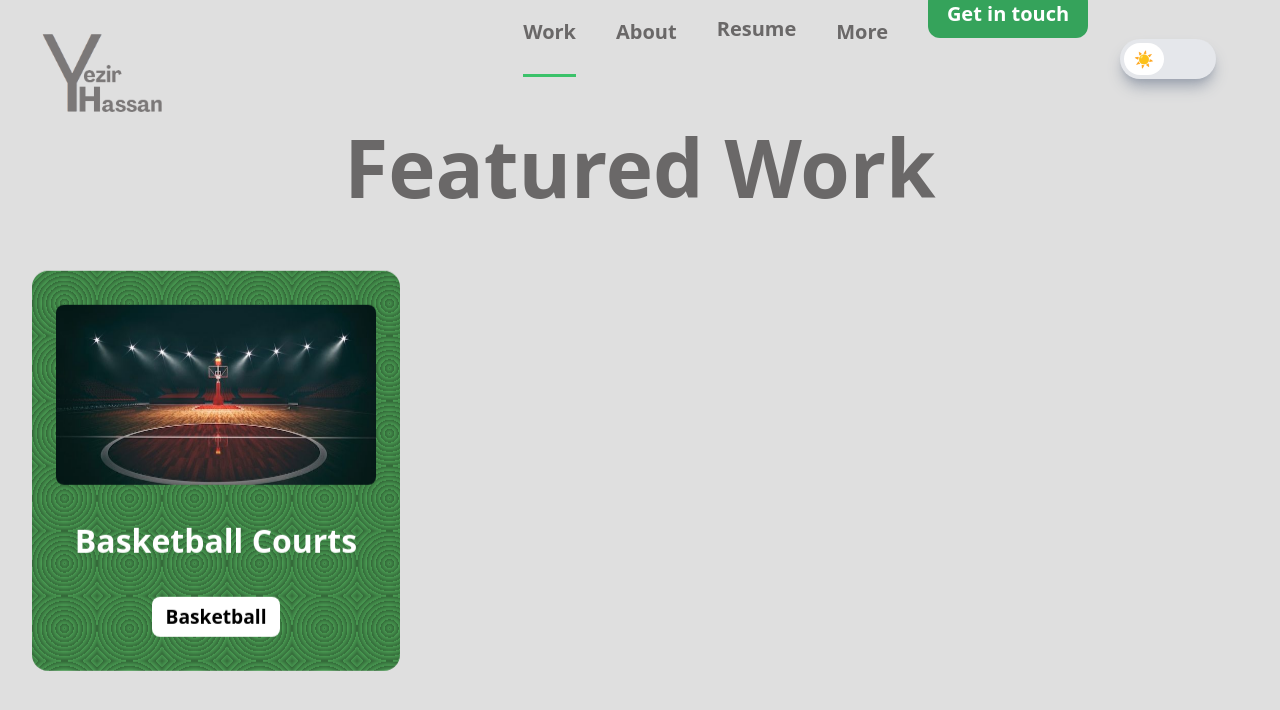
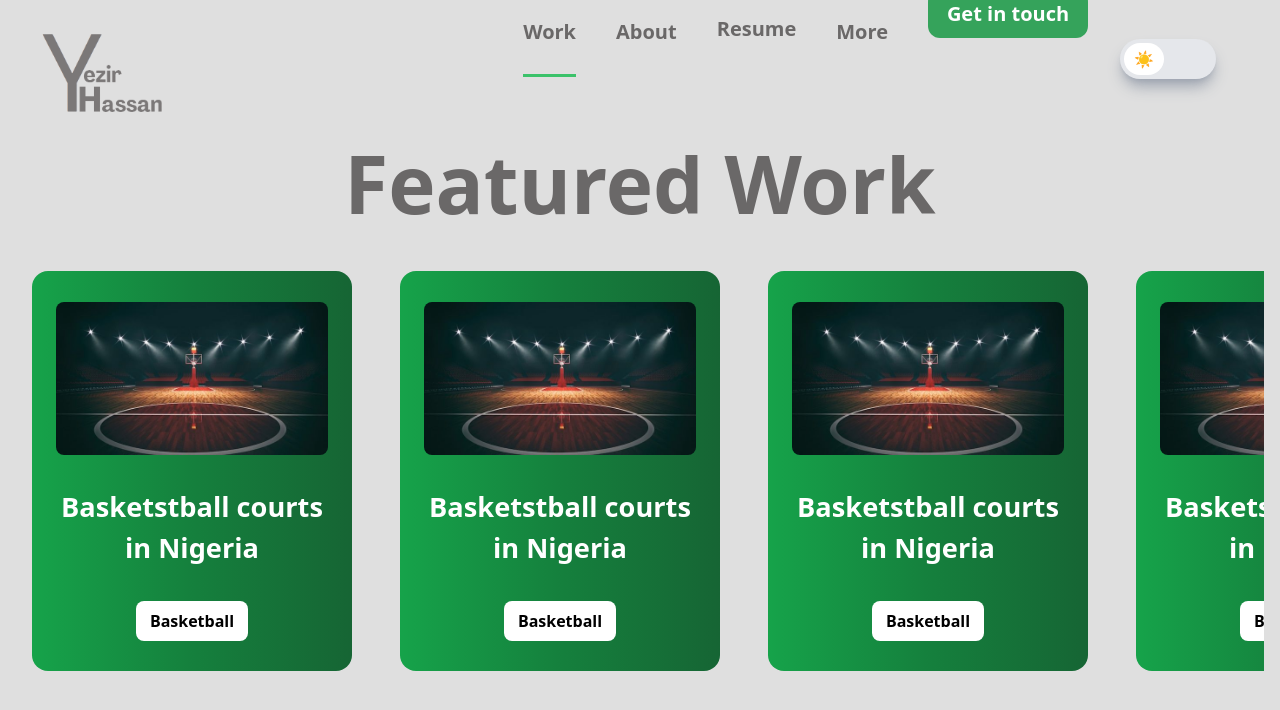
Before and after one commit to grzdev/yezirhassan, a SvelteKit app: page /work in a window 1280 px wide. Shown: the top 710 px of the page. Built offline with nearby package versions, Linux system fonts and the light colour scheme.

Commit message:
Second draft/api creation

```diff
--- a/src/components/Navbar.svelte
+++ b/src/components/Navbar.svelte
@@ -145,19 +145,19 @@
           <div class="flex flex-col gap-[2rem] items-center justify-center">
             <div class="flex flex-col gap-[2rem] items-center justify-center">
               <a
-                href="/"
+                href="/work"
                 class="text-[#6a6868] dark:text-[#989898] hover:text-black dark:hover:text-white transition duration-500 ease-in-out mt-[3rem] px-3 py-2 rounded-md text-2xl sm:text-3xl font-semibold"
                 in:fly={{ y: 200, duration: 700 }}
                 out:fly={{ y: 200, duration: 2000 }}>Work</a
               >
               <a
-                href="/work"
+                href="/about"
                 class="text-[#6a6868] dark:text-[#989898] hover:text-black dark:hover:text-white transition duration-500 ease-in-out px-3 py-2 rounded-md text-2xl sm:text-3xl font-semibold"
                 in:fly={{ y: 200, duration: 1000 }}
                 out:fly={{ y: 200, duration: 1500 }}>About</a
               >
               <a
-                href="/about"
+                href=""
                 class="text-[#6a6868] dark:text-[#989898] hover:text-black dark:hover:text-white transition duration-500 ease-in-out px-3 py-2 rounded-md text-2xl sm:text-3xl font-semibold"
                 in:fly={{ y: 200, duration: 1300 }}
                 out:fly={{ y: 200, duration: 1000 }}>Resume</a
--- a/src/components/WorkCard.svelte
+++ b/src/components/WorkCard.svelte
@@ -1,77 +1,65 @@
-<script>
+<script lang="ts">
   import WorkImg from "../image/workImg.jpeg";
+  import type { Work } from "../components/workInterface";
+  export let work: Work[] = [];
 </script>
 
-<div
-  class="flex flex-row gap-[3rem] p-[2rem] overflow-x-auto custom-scrollbar mt-[-1rem] move-container"
->
+{#each work as work (work.id)}
   <div class="flip-container mt-[2rem] move-from-buttom">
     <div class="flip-card">
       <div
-        class="flip-front gap-[2rem] justify-center items-center flex flex-col bg-green-800 container"
+        class="flip-front gap-[1.7rem] sm:gap-[2rem] md:gap-[2rem] justify-center items-center flex flex-col bg-green-800 bg-gradient-to-r from-green-600 via-green-700 to-green-800"
       >
         <div>
           <img
             src={WorkImg}
             alt=""
-            class="w-[14rem] sm:w-[20rem] md:w-[20rem] rounded-lg"
+            class="w-[13rem] sm:w-[17rem] md:w-[17rem] rounded-lg"
           />
         </div>
         <h1
-          class="text-[1.4rem] sm:text-[2rem] md:text-[2rem] font-bold text-white"
+          class="text-[1.2rem] sm:text-[1.7rem] md:text-[1.7rem] font-bold text-white w-[13rem] sm:w-[18rem] md:w-[18rem]"
         >
-          Basketball Courts
+          <!-- Basketball Courts in Nigeria -->
+          {work.topic}
         </h1>
         <div
-          class="w-[6rem] sm:w-[8rem] md:w-[8rem] h-[2rem] sm:h-[2.5rem] md:h-[2.5rem] rounded-lg bg-[white] justify-center items-center flex"
+          class="w-[6rem] sm:w-[7rem] md:w-[7rem] h-[2rem] sm:h-[2.5rem] md:h-[2.5rem] rounded-lg bg-[white] justify-center items-center flex"
         >
-          <h1
-            class="text-[1rem] sm:text-[1.2rem] md:text-[1.2rem] font-semibold text-black"
-          >
-            Basketball
+          <h1 class="text-[1rem] font-semibold text-black">
+            {work.category}
           </h1>
         </div>
       </div>
       <div
-        class="flip-back justify-center items-center flex flex-col gap-[1rem] sm:gap-[2rem] md:gap-[2rem] bg-green-800"
+        class="flip-back text-white justify-center items-center flex flex-col gap-[1rem] sm:gap-[2rem] md:gap-[2rem] bg-green-900"
       >
-        <div class="flex flex-row gap-[2rem]">
+        <div class="flex flex-row gap-[1rem]">
           <h1 class="text-[1rem] sm:text-[1.2rem] md:text-[1.2rem] font-medium">
-            7 mins read
+            {work.minread} read
           </h1>
           <h1 class="text-[1rem] sm:text-[1.2rem] md:text-[1.2rem] font-medium">
-            November 20
+            {work.datePosted}
           </h1>
         </div>
         <p
-          class="w-[16rem] sm:w-[18rem] md:w-[18rem] text-[1.1rem] font-medium"
+          class="w-[13rem] sm:w-[18rem] md:w-[18rem] text-[1.1rem] font-medium"
         >
-          Lorem ipsum dolor sit amet, consectetur adipisicing elit. Labore,
-          Lorem ipsum dolor sit amet, consectetur adipisicing elit. Labore,
-          Lorem ipsum dolor sit amet
+          {work.desc}
         </p>
-        <h1
-          class="text-[1rem] sm:text-[1.2rem] md:text-[1.2rem] font-medium underline decoration-solid"
-        >
-          Read full article →
-        </h1>
+        <a href={work.link}>
+          <h1
+            class="text-[1rem] sm:text-[1.2rem] md:text-[1.2rem] font-medium underline decoration-solid"
+          >
+            Read full article →
+          </h1>
+        </a>
       </div>
     </div>
   </div>
-</div>
+{/each}
 
 <style>
-  .container {
-    width: 100%;
-    height: 100%;
-    /* Add your background pattern here */
-    background-image: repeating-radial-gradient(
-      #499a52 80%,
-      #346939 90%,
-      #499a52 90%
-    );
-    background-size: 65px 65px;
-  }
   .move-from-buttom {
     animation: moveFromBottomRight4 0.5s ease-in-out;
   }
@@ -102,10 +90,6 @@
     }
   }
 
-  .move-from-buttom3 {
-    animation: moveFromBottomRight3 1.3s ease-in-out;
-  }
-
   @keyframes moveFromBottomRight3 {
     0% {
       transform: translate(10%, 60%);
@@ -119,7 +103,7 @@
 
   .flip-card {
     position: relative;
-    width: 23rem;
+    width: 20rem;
     height: 25rem;
     transition: transform 0.5s;
     transform-style: preserve-3d;
@@ -128,7 +112,7 @@
   @media (max-width: 640px) {
     /* Set different width and height for smaller screens */
     .flip-card {
-      width: 17rem;
+      width: 15rem;
       height: 19rem;
     }
   }
@@ -154,18 +138,4 @@
     /* background-color: #1a2c50; */
     border-radius: 1rem;
   }
-
-  .move-container {
-    animation: move 2.5s ease-in-out infinite;
-  }
-
-  @keyframes move {
-    0%,
-    100% {
-      transform: translateY(0);
-    }
-    50% {
-      transform: translateY(-9px);
-    }
-  }
 </style>
--- /dev/null
+++ b/src/components/featuredWork.json
@@ -0,0 +1,44 @@
+{
+    "work":[
+        {
+            "id": 1,
+            "img": "/image/workImg.jpeg",
+            "topic": "Basketstball courts in Nigeria",
+            "category": "Basketball",
+            "minread": "7 mins",
+            "datePosted": "Nov 5",
+            "desc": "Lorem ipsum dolor sit amet, consectetur adipisicing elit. Labore, Lorem ipsum dolor sit amet, consectetur adipisicing elit. Labore,",
+            "link": "https://damioyeniyi.netlify.app/projects"
+        },
+        {
+            "id": 2,
+            "img": "/image/workImg.jpeg",
+            "topic": "Basketstball courts in Nigeria",
+            "category": "Basketball",
+            "minread": "7 mins",
+            "datePosted": "Nov 5",
+            "desc": "Lorem ipsum dolor sit amet, consectetur adipisicing elit. Labore, Lorem ipsum dolor sit amet, consectetur adipisicing elit. Labore,",
+            "link": "https://damioyeniyi.netlify.app/projects"
+        },
+        {
+            "id": 3,
+            "img": "/image/workImg.jpeg",
+            "topic": "Basketstball courts in Nigeria",
+            "category": "Basketball",
+            "minread": "7 mins",
+            "datePosted": "Nov 5",
+            "desc": "Lorem ipsum dolor sit amet, consectetur adipisicing elit. Labore, Lorem ipsum dolor sit amet, consectetur adipisicing elit. Labore,",
+            "link": "https://damioyeniyi.netlify.app/projects"
+        },
+        {
+            "id": 4,
+            "img": "/image/workImg.jpeg",
+            "topic": "Basketstball courts in Nigeria",
+            "category": "Basketball",
+            "minread": "7 mins",
+            "datePosted": "Nov 5",
+            "desc": "Lorem ipsum dolor sit amet, consectetur adipisicing elit. Labore, Lorem ipsum dolor sit amet, consectetur adipisicing elit. Labore,",
+            "link": "https://damioyeniyi.netlify.app/projects"
+        }
+    ]
+}
--- /dev/null
+++ b/src/components/workInterface.ts
@@ -0,0 +1,10 @@
+export interface Work {
+    id: number;
+    img: string;
+    topic: string;
+    category: string;
+    minread: string
+    datePosted: string;
+    desc: string;
+    link: string;
+}
--- a/src/modules/Work.svelte
+++ b/src/modules/Work.svelte
@@ -1,20 +1,40 @@
-<script>
+<script lang="ts">
   import { fade } from "svelte/transition";
   import WorkCard from "../components/WorkCard.svelte";
+  import featuredWork from "../components/featuredWork.json";
+  import type { Work } from "../components/workInterface";
+  export let work: Work[] = featuredWork.work;
 </script>
 
-<div class="">
-  <h2
-    class="move-from-buttom hover:text-black dark:hover:text-white transition duration-500 ease-in-out text-[2.8rem] sm:text-[4rem] md:text-[5rem] lg:text-[5rem] font-bold text-[#6a6868] dark:text-[#989898] mt-[1rem] sm:mt-[1rem] md:mt-[-3rem]"
-  >
-    Featured Work
-  </h2>
-  <div>
-    <WorkCard />
+<div class="flex justify-center items-center">
+  <div class="flex flex-col overflow-x-hidden px-[1rem]">
+    <h2
+      class="move-from-buttom hover:text-black dark:hover:text-white transition duration-500 ease-in-out text-[2.5rem] sm:text-[4rem] md:text-[5rem] lg:text-[5rem] font-bold text-[#6a6868] dark:text-[#989898] mt-[1rem] sm:mt-[1rem] md:mt-[-2rem]"
+    >
+      Featured Work
+    </h2>
+    <div
+      class="flex flex-row gap-[2rem] sm:gap-[3rem] md:gap-[3rem] p-[1rem] overflow-x-auto custom-scrollbar mt-[-1rem] move-container"
+    >
+      <WorkCard {work} />
+    </div>
   </div>
 </div>
 
 <style>
+  .move-container {
+    animation: move 2.5s ease-in-out infinite;
+  }
+
+  @keyframes move {
+    0%,
+    100% {
+      transform: translateY(0);
+    }
+    50% {
+      transform: translateY(-9px);
+    }
+  }
   .move-from-buttom {
     animation: moveFromBottomRight4 1s ease-in-out;
   }
```
